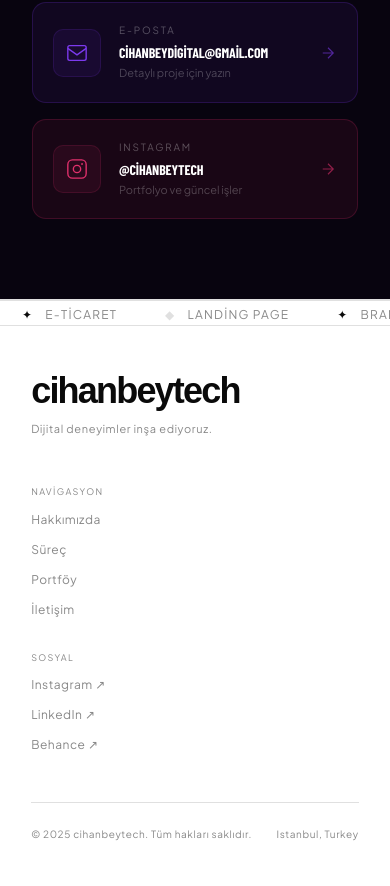
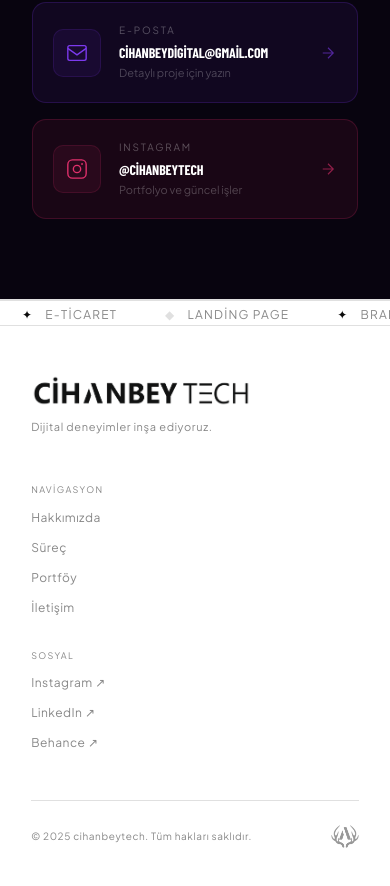
Before and after one commit to AligramTelegram/cihanbeytech, a Next.js app: page / in a window 390 px wide. Shown: the part 7254-8140 px from the top of the page. Built offline with nearby package versions, Linux system fonts and the light colour scheme; a web font is replaced by a local one.

Commit message:
footer: real logo image, icon replaces Istanbul text

```diff
--- a/components/Footer.tsx
+++ b/components/Footer.tsx
@@ -1,6 +1,7 @@
 "use client";
 
 import { motion } from "framer-motion";
+import Image from "next/image";
 import Marquee from "./ui/Marquee";
 import { fadeIn } from "@/lib/animations";
 
@@ -27,19 +28,13 @@ export default function Footer() {
           <div className="flex flex-col md:flex-row items-start md:items-end justify-between gap-12">
             {/* logo + tagline */}
             <div>
-              <div
-                style={{
-                  fontFamily: "'Syne', sans-serif",
-                  fontWeight: 800,
-                  fontSize: "clamp(36px, 5vw, 64px)",
-                  letterSpacing: "-0.05em",
-                  lineHeight: 0.95,
-                  color: "var(--text)",
-                }}
-              >
-                cihanbeyt
-                <span style={{ color: "var(--accent)" }}>ech</span>
-              </div>
+              <Image
+                src="/logo siyah.png"
+                alt="cihanbeytech"
+                width={220}
+                height={44}
+                style={{ objectFit: "contain", display: "block" }}
+              />
               <p
                 style={{
                   fontFamily: "var(--font-body), sans-serif",
@@ -155,16 +150,13 @@ export default function Footer() {
             >
               © 2025 cihanbeytech. Tüm hakları saklıdır.
             </span>
-            <span
-              style={{
-                fontFamily: "var(--font-body), sans-serif",
-                fontSize: 10,
-                color: "var(--muted)",
-                letterSpacing: "0.06em",
-              }}
-            >
-              Istanbul, Turkey
-            </span>
+            <Image
+              src="/icon siyah.png"
+              alt="cihanbeytech icon"
+              width={28}
+              height={28}
+              style={{ objectFit: "contain", opacity: 0.4 }}
+            />
           </div>
         </div>
       </motion.div>
```
